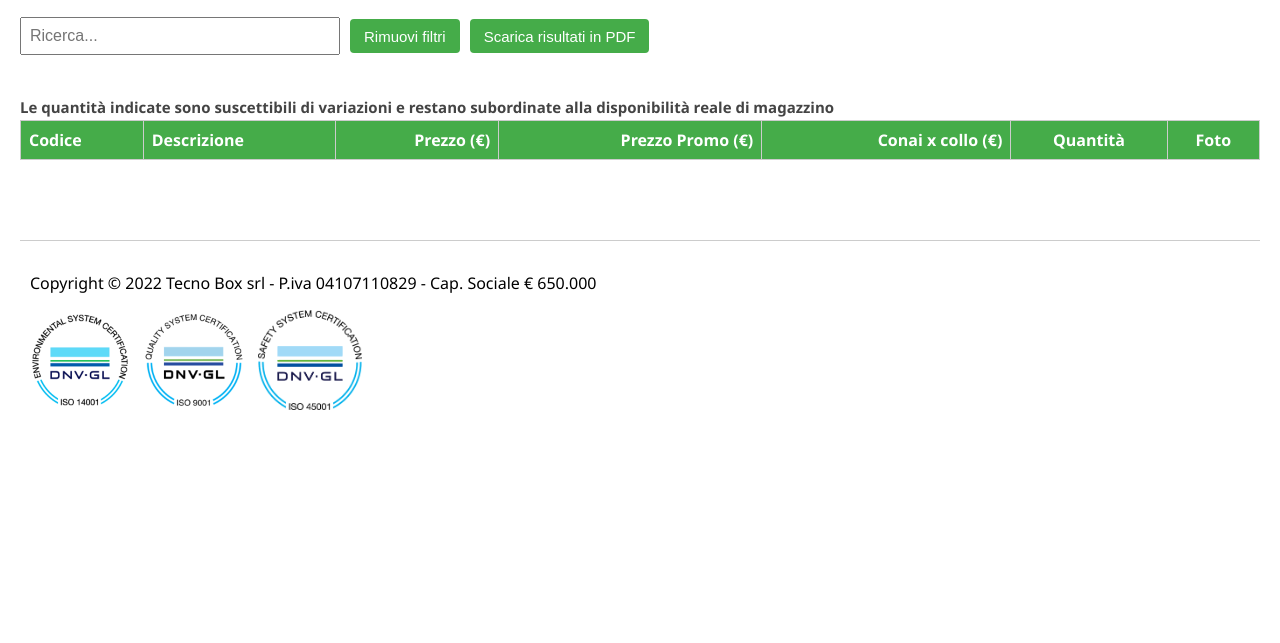
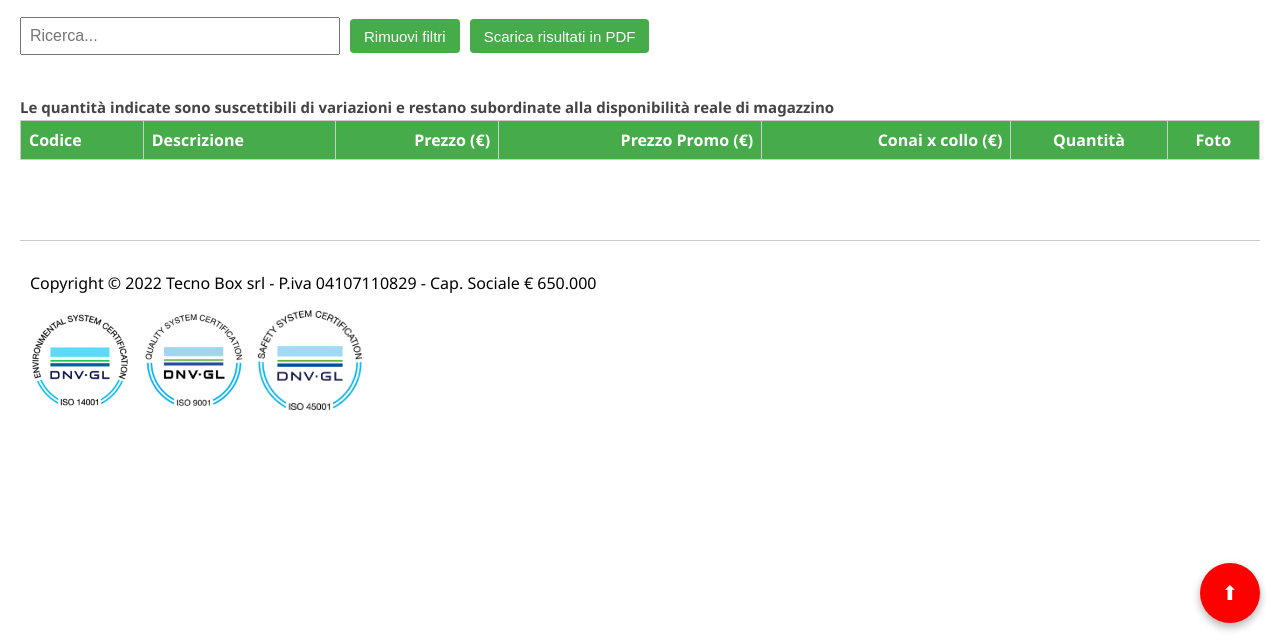
Before and after one commit to TecnoBoxSrl/stockprodotti, a plain HTML site: page index.html in a window 1280 px wide. Shown: the part 157-800 px from the top of the page. Drawn offline with nearby package versions, Linux system fonts and the light colour scheme; no server answers.

Commit message:
Update index.html

```diff
--- a/index.html
+++ b/index.html
@@ -138,6 +138,13 @@
 </footer>
 
 <button onclick="scrollToTop()" id="btnTop" class="no-print" title="Torna su" aria-label="Torna all'inizio">⬆</button>
+<button
+  id="btnTopTest"
+  onclick="window.scrollTo({top:0,behavior:'smooth'})"
+  style="position:fixed; right:20px; bottom:20px; width:60px; height:60px; border:none; border-radius:50%;
+         background:red; color:#fff; font-size:20px; z-index:999999; box-shadow:0 4px 8px rgba(0,0,0,.3);">
+  ⬆
+</button>
 
 
 </body>
```
